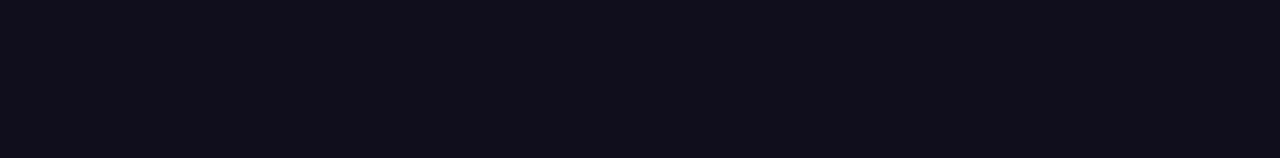
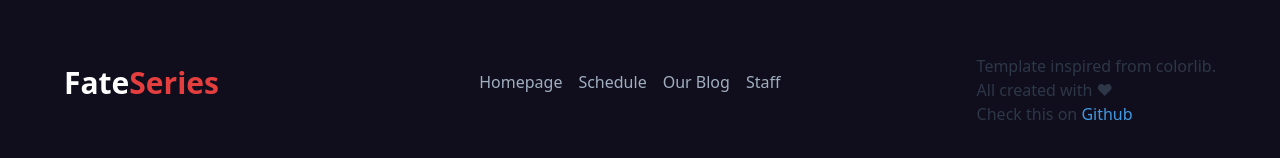
Before and after one commit to erthru/fate-series, a React (Create React App) app: page / in a window 1280 px wide. Shown: the part 916-1074 px from the top of the page. Built offline with nearby package versions, Linux system fonts and the light colour scheme; no server answers.

Commit message:
footer done

```diff
--- a/src/components/footer/index.tsx
+++ b/src/components/footer/index.tsx
@@ -1,8 +1,12 @@
 import { faChevronUp } from "@fortawesome/free-solid-svg-icons";
 import React from "react";
+import { Link, useHistory } from "react-router-dom";
+import { ROUTER_PATH } from "../../helpers/contants";
 import Icon from "../ui/icon";
 
 const Footer = () => {
+    const history = useHistory();
+
     const scrollToTop = () => {
         const c = document.documentElement.scrollTop || document.body.scrollTop;
 
@@ -12,13 +16,68 @@ const Footer = () => {
         }
     };
 
+    const routeTo = (path: ROUTER_PATH) => {
+        history.push(path);
+        scrollToTop();
+    };
+
     return (
         <div className="h-48 w-full flex flex-wrap">
-            <div className="rounded-full bg-red-600 mx-auto z-20 flex items-center cursor-pointer" style={{ width: "56px", height: "56px" }} onClick={scrollToTop}>
-                <Icon icon={faChevronUp} className="text-white mx-auto text-2xl" />
+            <div className="w-full z-20">
+                <div className="rounded-full bg-red-600 mx-auto flex items-center cursor-pointer" style={{ width: "56px", height: "56px" }} onClick={scrollToTop}>
+                    <Icon icon={faChevronUp} className="text-white mx-auto text-2xl" />
+                </div>
             </div>
 
-            <div className="w-full h-56 bg-indigo-1500" style={{ marginTop: "-28px" }}></div>
+            <div className="w-full h-auto lg:h-56 bg-indigo-1500 flex" style={{ marginTop: "-28px" }}>
+                <div className="flex flex-wrap mx-auto items-center container px-6 md:px-16">
+                    <div className="w-full flex lg:w-auto font-bold text-3xl mt-12 lg:mt-0">
+                        <div className="mx-auto lg:mx-0">
+                            <span className="text-white">Fate</span>
+                            <span className="text-red-600">Series</span>
+                        </div>
+                    </div>
+
+                    <div className="w-full lg:w-auto lg:ml-auto flex flex-wrap mt-3 lg:mt-0 lg:pl-16">
+                        <div className="w-full lg:w-auto flex">
+                            <span className="text-gray-500 mx-auto hover:text-gray-600 cursor-pointer" onClick={() => routeTo(ROUTER_PATH.HOME)}>
+                                Homepage
+                            </span>
+                        </div>
+
+                        <div className="w-full lg:w-auto lg:ml-4 flex">
+                            <span className="text-gray-500 mx-auto hover:text-gray-600 cursor-pointer" onClick={() => routeTo(ROUTER_PATH.SCHEDULE)}>
+                                Schedule
+                            </span>
+                        </div>
+
+                        <div className="w-full lg:w-auto lg:ml-4 flex">
+                            <span className="text-gray-500 mx-auto hover:text-gray-600 cursor-pointer" onClick={() => routeTo(ROUTER_PATH.OUR_BLOG)}>
+                                Our Blog
+                            </span>
+                        </div>
+
+                        <div className="w-full lg:w-auto lg:ml-4 flex">
+                            <span className="text-gray-500 mx-auto hover:text-gray-600 cursor-pointer" onClick={() => routeTo(ROUTER_PATH.STAFF)}>
+                                Staff
+                            </span>
+                        </div>
+                    </div>
+
+                    <div className="mx-auto lg:mx-0 text-center lg:text-left lg:ml-auto w-auto mt-4 mx:mt-0 pb-6 lg:pb-0">
+                        <p className="text-gray-800 font-light">
+                            Template inspired from colorlib.
+                            <br />
+                            All created with ♥
+                            <br />
+                            Check this on{" "}
+                            <a className="text-blue-500" href="https://github.com/erthru/fate-series">
+                                Github
+                            </a>
+                        </p>
+                    </div>
+                </div>
+            </div>
         </div>
     );
 };
--- a/src/components/navbar/index.tsx
+++ b/src/components/navbar/index.tsx
@@ -14,7 +14,7 @@ const Navbar = () => {
         setCurrentPath(location.pathname);
     }, [location]);
 
-    const routeTo = (path: string) => {
+    const routeTo = (path: ROUTER_PATH) => {
         history.push(path);
     };
 
```
